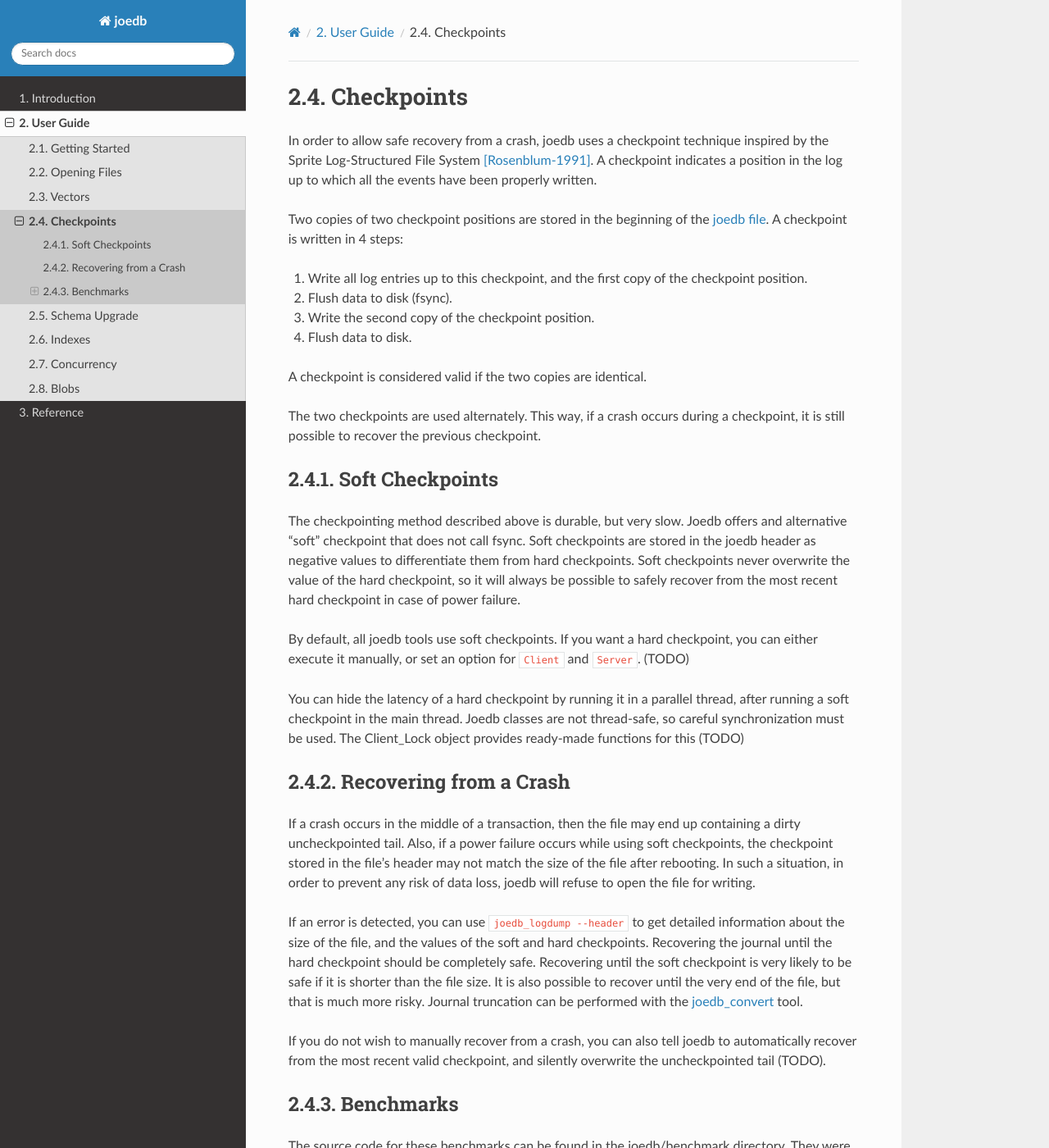
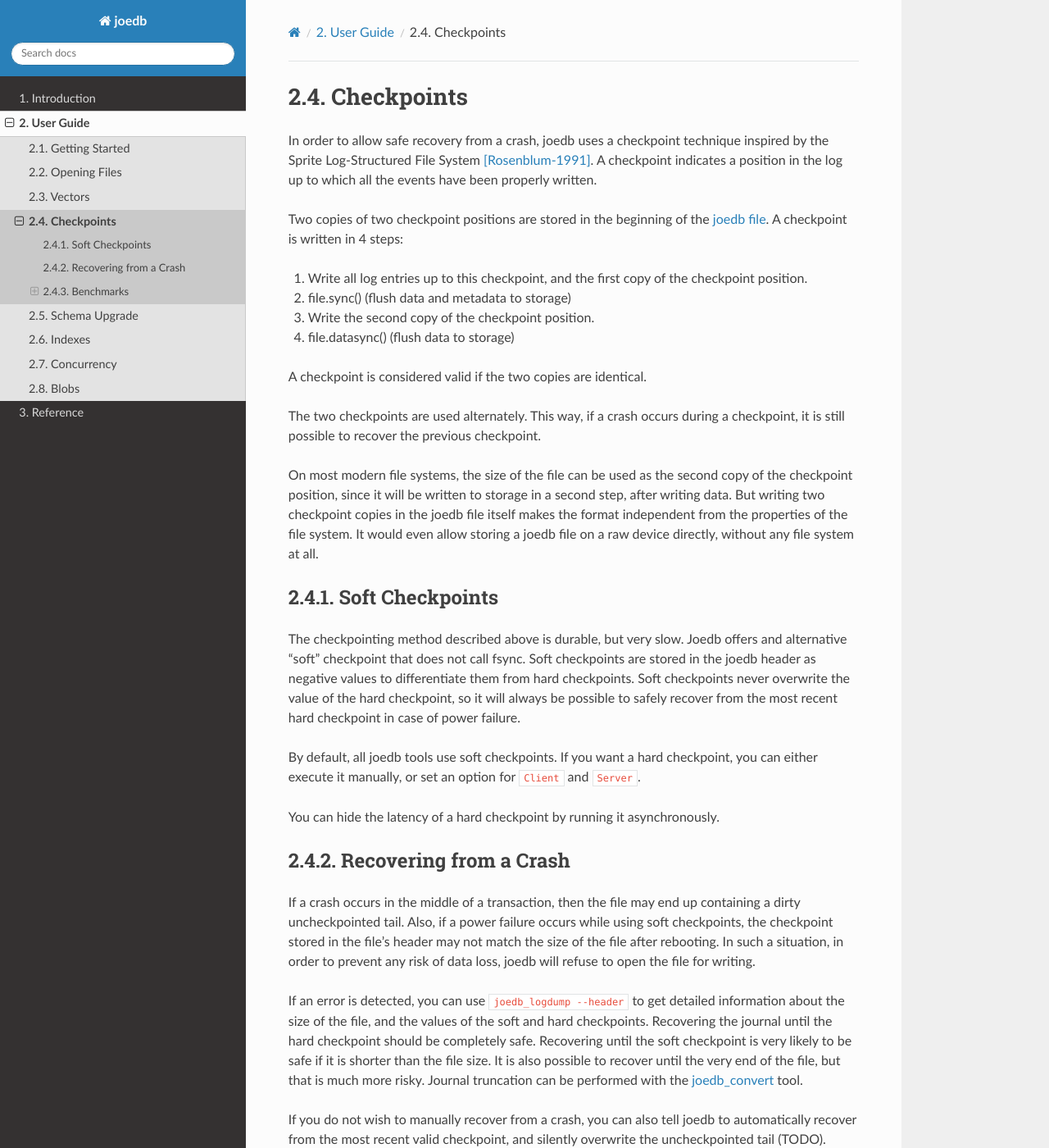
Before and after one commit to Remi-Coulom/joedb, a Sphinx documentation site: the page built from doc/source/checkpoints.rst, in a window 1280 px wide and 1400 px high. Shown: the whole window at 82% size. Built offline with Sphinx 7.4.7 and the Read the Docs theme 3.1.0, drawn with Linux system fonts in a browser that asks for light colours; formulas are drawn with MathJax 3; cross-references to code outside the pages are shown as plain code.

```diff
--- a/doc/source/checkpoints.rst
+++ b/doc/source/checkpoints.rst
@@ -11,14 +11,21 @@
 
 1. Write all log entries up to this checkpoint, and the first copy of the
    checkpoint position.
-2. Flush data to disk (fsync).
+2. file.sync() (flush data and metadata to storage)
 3. Write the second copy of the checkpoint position.
-4. Flush data to disk.
+4. file.datasync() (flush data to storage)
 
 A checkpoint is considered valid if the two copies are identical.
 
 The two checkpoints are used alternately. This way, if a crash occurs during a
 checkpoint, it is still possible to recover the previous checkpoint.
+
+On most modern file systems, the size of the file can be used as the second
+copy of the checkpoint position, since it will be written to storage in a
+second step, after writing data. But writing two checkpoint copies in the joedb
+file itself makes the format independent from the properties of the file
+system. It would even allow storing a joedb file on a raw device directly,
+without any file system at all.
 
 Soft Checkpoints
 ----------------
@@ -32,12 +39,9 @@
 
 By default, all joedb tools use soft checkpoints. If you want a hard
 checkpoint, you can either execute it manually, or set an option for
-:joedb:`Client` and :joedb:`Server`. (TODO)
+:joedb:`Client` and :joedb:`Server`.
 
-You can hide the latency of a hard checkpoint by running it in a parallel
-thread, after running a soft checkpoint in the main thread. Joedb classes are
-not thread-safe, so careful synchronization must be used. The Client_Lock
-object provides ready-made functions for this (TODO)
+You can hide the latency of a hard checkpoint by running it asynchronously.
 
 .. _crash:
 
```
Also changed, not shown: 6 other files.
